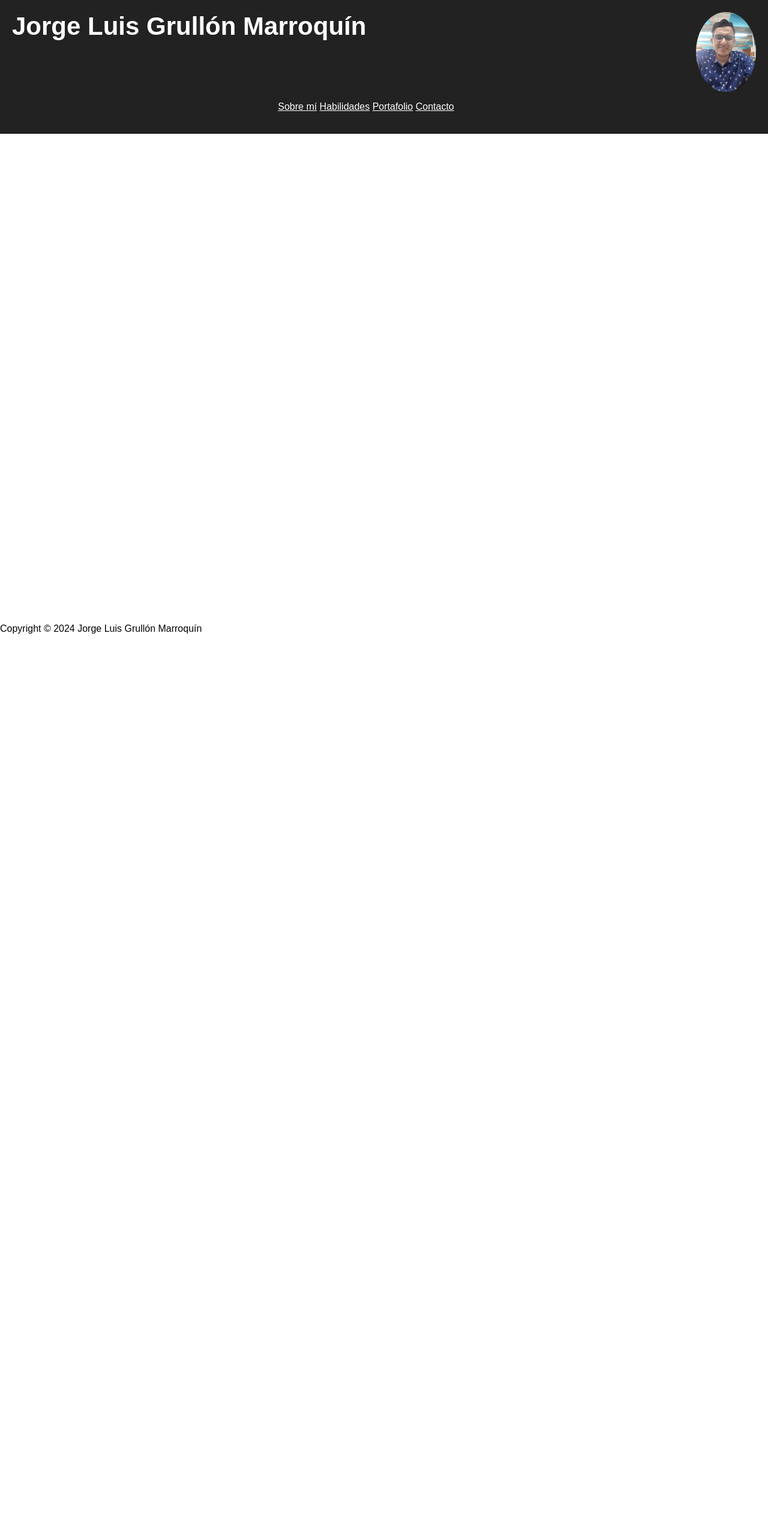
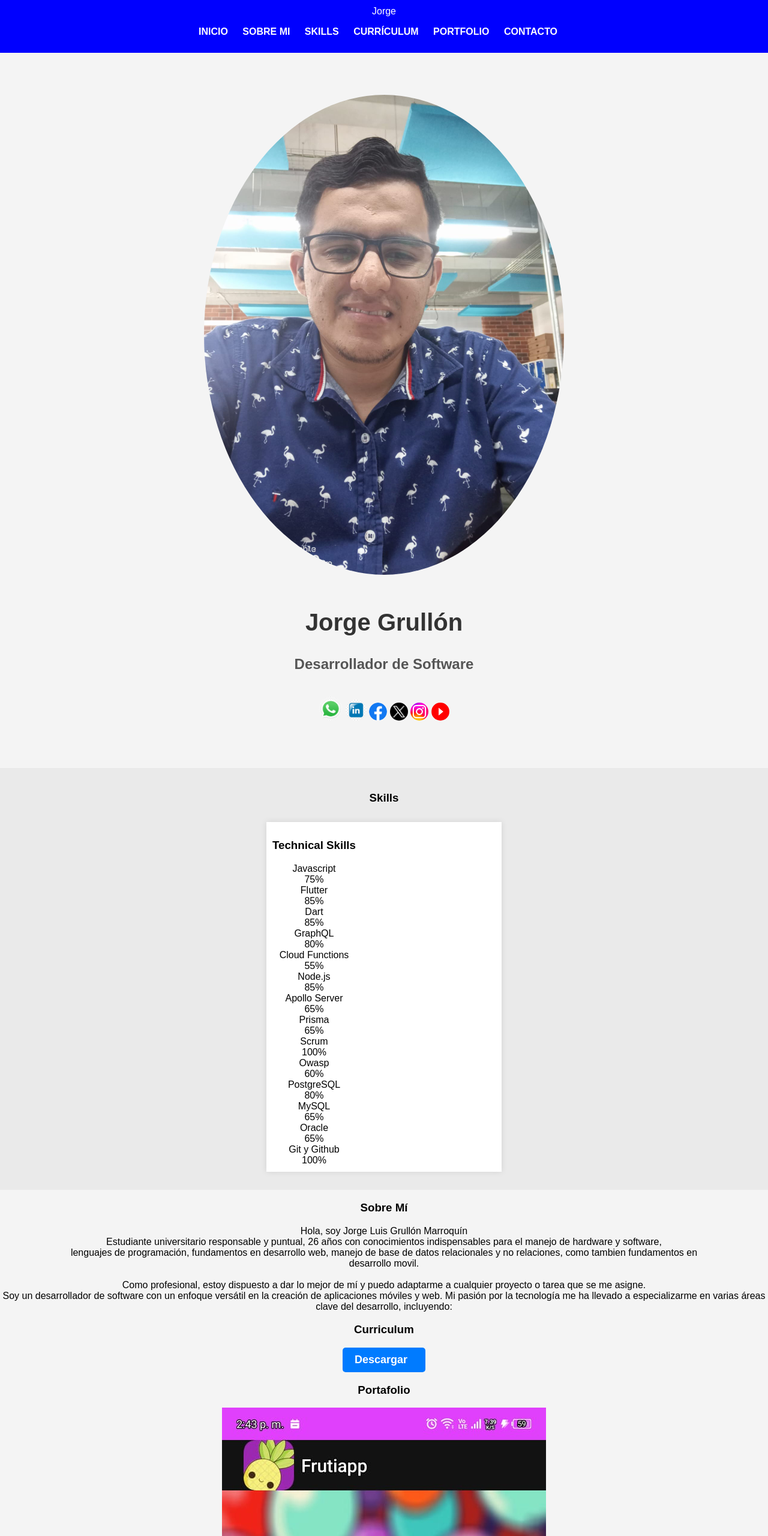
Before and after one commit to JorgeSystem23/my_portfile, a plain HTML site: page index.html in a window 1280 px wide. Shown: the top 2560 px of the page at 60% size. Before the commit the page ends 1073 px from the top, so only its background shows below. Drawn offline with Linux system fonts and the light colour scheme.

Commit message:
Update of my portfolio

```diff
--- a/css/index.css
+++ b/css/index.css
@@ -1,106 +1,178 @@
+/* Estilos generales */
 body {
-  font-family: sans-serif;
+  font-family: Arial, sans-serif;
   margin: 0;
   padding: 0;
-}
-
-main {
-  margin: 0;
-  padding: 0;
-}
-
-main {
-  width: 100%;
-  height: 100vh;
-  overflow: hidden;
+  background-color: #f4f4f4;
 }
 
 header {
-  background-color: #222;
+  background-color: blue;
   color: #fff;
+  padding: 10px 0;
+  text-align: center;
+  box-shadow: none;
+}
+
+nav ul {
+  padding: 0;
+  list-style: none;
+}
+
+nav ul li {
+  display: inline-block;
+  margin-right: 20px;
+}
+
+nav ul li a {
+  color: #fff;
+  text-decoration: none;
+  font-weight: bold;
+}
+
+.contenido-seccion {
+  text-align: center;
+}
+
+.proyecto {
+  text-align: center;
+  font-size: larger;
+  padding: 85px;
+  font-size: x-large;
+}
+
+/* Estilos del área principal */
+#inicio {
+  text-align: center;
+  padding: 50px 0;
+}
+
+#inicio img {
+  border-radius: 75%;
+  margin: 20px 0;
+  box-shadow: none;
+}
+
+#inicio h1 {
+  font-size: 2.5em;
+  color: #333;
+}
+
+#inicio h2 {
+  font-size: 1.5em;
+  color: #555;
+}
+
+.social-media-icons {
+  margin: 5px 0;
+  height: 105;
+  width: 105;
+}
+
+/* Estilos de la sección de habilidades */
+#skills {
+  background-color: #eaeaea;
   padding: 20px;
   text-align: center;
-  display: grid;
-  justify-content: space-between;
-  grid-template-columns: 1fr auto;
 }
 
-header h1 {
-  margin: 0;
-  font-size: 42px;
-  padding: 50;
+.skill-set {
   display: flex;
-  justify-content: space-between;
-  text-align: center;
-  float: left;
+  flex-wrap: wrap;
+  justify-content: space-around;
 }
 
-header img {
-  width: 100px;
-  border-radius: 50%;
-  margin: 0 auto;
-  display: flex;
-  justify-content: space-between;
-  float: right;
+.skill-set > div {
+  width: 30%;
+  margin: 10px 0;
+  background-color: #fff;
+  padding: 10px;
+  box-shadow: 0 0 10px rgba(0, 0, 0, 0.1);
 }
 
-section {
-  margin-bottom: 20px;
+/* Fila */
+.fila {
+  display: flex;
+  flex-wrap: wrap;
 }
 
-.hidden {
-  display: none;
+/* Formulario */
+#for {
+  width: 100%;
+  max-width: 600px;
+  margin: 0 auto;
+  padding: 30px;
+  border: 1px solid #ddd;
+  border-radius: 10px;
 }
 
-section h2 {
-  margin-top: 0;
-  font-size: 18px;
+/* Campos de texto */
+input[type="text"],
+input[type="number"],
+input[type="email"],
+textarea {
+  width: 100%;
+  padding: 10px;
+  margin-bottom: 20px;
+  border: 1px solid #ccc;
+  border-radius: 5px;
+  font-size: 16px;
 }
 
-.sobre-mi p {
-  text-align: justify;
+/* Mensaje */
+textarea {
+  height: 150px;
 }
 
-.habilidades ul {
-  list-style: none;
-  padding: 0;
-  margin: 0;
+/* Botón de envío */
+button {
+  background-color: #007bff;
+  color: #fff;
+  font-size: 18px;
+  font-weight: bold;
+  padding: 10px 20px;
+  border: none;
+  border-radius: 5px;
+  cursor: pointer;
+  transition: 0.3s;
 }
 
-.habilidades ul li {
-  display: inline-block;
+button:hover {
+  background-color: #0069d9;
+}
+
+/* Icono de avión */
+.fa-paper-plane {
   margin-right: 10px;
 }
 
-/* Agrega una regla de transición para suavizar los cambios */
-.carousel {
-  width: 500px;
-  height: 300px;
-  overflow: hidden;
+/* Overlay */
+.overlay {
+  position: absolute;
+  top: 0;
+  left: 0;
+  right: 0;
+  bottom: 0;
+  background-color: rgba(0, 0, 0, 0.5);
+  opacity: 0;
+  transition: 0.3s;
 }
 
-.carousel-item {
-  display: none;
-  position: absolute;
-  left: 0;
-  top: 0;
-  opacity: 0;
-  transition: opacity 0.5s ease-in-out;
-}
-
-/* Muestra la imagen actual */
-.carousel-item.active {
-  display: block;
+button:hover .overlay {
   opacity: 1;
 }
 
-/* Navegacion */
-nav a {
-  color: #fff;
-  transition: all 0.3s ease-in-out;
+/* Media queries */
+@media (max-width: 768px) {
+  #for {
+    width: 100%;
+  }
 }
 
-nav a:hover {
-  color: #000;
-  background-color: #ddd;
+/* Estilos del footer */
+footer {
+  background-color: #1e2326;
+  color: #fff;
+  padding: 20px 0;
+  text-align: center;
 }
--- a/index.html
+++ b/index.html
@@ -3,174 +3,264 @@
   <head>
     <meta charset="UTF-8" />
     <meta name="viewport" content="width=device-width, initial-scale=1.0" />
-    <title>Portafolio | Jorge Luis Grullón Marroquín</title>
+    <title>Jorge Luis Grullón Marroquín</title>
     <link rel="stylesheet" href="css/index.css" />
-    <script src="js/index.js"></script>
   </head>
   <body>
     <header>
-      <h1>Jorge Luis Grullón Marroquín</h1>
-      <img
-        src="assets/foto-jorge.jpeg"
-        alt="Foto de Jorge Luis Grullón Marroquín"
-      />
+      <div id="logo">Jorge</div>
       <nav>
         <ul>
-          <a href="#sobre-mi">Sobre mí</a>
-          <a href="#habilidades">Habilidades</a>
-          <a href="#portafolio">Portafolio</a>
-          <a href="#contacto">Contacto</a>
+          <li><a href="#inicio">INICIO</a></li>
+          <li><a href="#sobre-mi">SOBRE MI</a></li>
+          <li><a href="#skills">SKILLS</a></li>
+          <li><a href="#curriculum">CURRÍCULUM</a></li>
+          <li><a href="#portfolio">PORTFOLIO</a></li>
+          <li><a href="#contacto">CONTACTO</a></li>
         </ul>
       </nav>
     </header>
 
     <main>
-      <section id="sobre-mi" class="hidden">
-        <h2>Sobre mí</h2>
-        <p>
-          Soy un desarrollador de software apasionado y dedicado, con 26 años de
-          edad y experiencia tanto en el desarrollo frontend como backend. Mi
-          trayectoria académica y profesional me ha proporcionado un sólido
-          dominio de una variedad de tecnologías y herramientas fundamentales
-          para el éxito en el campo del desarrollo de software.
-          <br /><br />
-          Con una formación universitaria en informática, he adquirido
-          conocimientos esenciales en el manejo de hardware y software, así como
-          un profundo entendimiento de los lenguajes de programación. Mi enfoque
-          se centra en la creación de soluciones móviles y web innovadoras que
-          satisfagan las necesidades y expectativas del usuario.
-          <br /><br />
-          Durante mis años de experiencia, he trabajado con una amplia gama de
-          tecnologías, entre las que se incluyen:
-        </p>
+      <section id="inicio">
+        <img src="assets/foto-jorge.jpeg" alt="" style="width: 600px; height: 800px"/>
+        <h1>Jorge Grullón</h1>
+        <h2>Desarrollador de Software</h2>
+        <div class="social-media-icons">
+          <a href="https://wa.me/qr/XLKRVCNR6LCAO1" target="_blank"
+            ><img src="assets/whatsapp.png" alt="WhatsApp" style="width: 40px; height: 40px"
+          /></a>
+          <a
+            href="https://www.linkedin.com/in/jorge-grull%C3%B3n-289719282?utm_source=share&utm_campaign=share_via&utm_content=profile&utm_medium=android_app"
+            target="_blank"
+            ><img src="assets/linkedin.jpeg" alt="LinkedIn" style="width: 35px; height: 35px"
+          /></a>
+          <a
+            href="https://www.facebook.com/share/jAVvopraGfLTRwfL/?mibextid=qi2Omg"
+            target="_blank"
+            ><img src="assets/facebook.png" alt="Facebook" style="width: 30px; height: 30px"
+          /></a>
+          <a href="https://x.com/JorgeLuisGM8?t=ZptzB3KFZoXaxDmzKlr6Ng&s=08" target="_blank"
+            ><img src="assets/twitter.webp" alt="Twitter" style="width: 30px; height: 30px"
+          /></a>
+          <a
+            href="https://www.instagram.com/jorge_grullon98?utm_source=qr&igsh=YWU3eG1qcnJ5Y3Bs"
+            target="_blank"
+            ><img src="assets/instagram.png" alt="Instagram" style="width: 30px; height: 30px"
+          /></a>
+          <a href="https://youtube.com/@ingenieriachapina6283?feature=shared" target="_blank"
+            ><img src="assets/youtube.png" alt="YouTube" style="width: 30px; height: 30px"
+          /></a>
+        </div>
       </section>
-      <section id="habilidades" class="hidden">
-        <h2>Habilidades</h2>
-        <ul>
-          <ul>
-            <li>
-              Node.js: He utilizado Node.js durante 4 años para desarrollar
-              aplicaciones backend escalables y eficientes.
-            </li>
-            <li>
-              Flutter (mobile y web): Como un entusiasta de Flutter, he creado
-              aplicaciones móviles y web atractivas y de alto rendimiento
-              utilizando este framework durante 3 años.
-            </li>
-            <li>
-              JavaScript: Con 5 años de experiencia en JavaScript, he
-              desarrollado aplicaciones frontend dinámicas e interactivas, así
-              como aplicaciones backend robustas.
-            </li>
-            <li>
-              PHP: Con 3 años de experiencia en PHP, he construido sistemas web
-              complejos y funcionales.
-            </li>
-            <li>
-              HTML: Con 6 años de experiencia en HTML, tengo un dominio sólido
-              en la estructura y semántica de las páginas web.
-            </li>
-            <li>
-              CSS: He trabajado con CSS durante 6 años, creando interfaces de
-              usuario atractivas y responsivas.
-            </li>
-            <li>
-              GraphQL: Con 2 años de experiencia en GraphQL, he implementado
-              APIs eficientes y flexibles para el intercambio de datos entre
-              cliente y servidor.
-            </li>
-          </ul>
-        </ul>
-      </section>
-      <section id="portafolio" class="hidden">
-        <h2>Portafolio</h2>
-        <ul>
-          <li>
-              <h3>Aplicación web para la gestión de tareas</h3>
-              <p>
-                Esta aplicación permite a los usuarios crear, editar y eliminar
-                tareas. También permite organizar las tareas por categorías y
-                prioridades.
-              </p>
-              <div class="portfolio-item">
-                <h3>Frutiapp</h3>
-                <p>
-                  El proyecto "FrutiApp" es una aplicación móvil educativa
-                  diseñada específicamente para niños en edad preescolar y de
-                  primaria (3-10 años) que están aprendiendo conceptos
-                  matemáticos básicos, como la suma, resta y multiplicación. La
-                  aplicación tiene como objetivo proporcionar un entorno
-                  interactivo y divertido donde los niños puedan practicar y
-                  reforzar sus habilidades matemáticas de una manera lúdica y
-                  atractiva.
-                </p>
-                <div class="carousel">
-                  <img src="assets/screen_1.jpeg" alt="Frutiapp" />
-                  <img src="assets/screen_2.jpeg" alt="Frutiapp" />
+
+      <!-- Skills -->
+      <section id="skills">
+        <h3>Skills</h3>
+        <div class="skill-set">
+              <div class="fila">
+                <!-- Technical Skill -->
+                <div class="col">
+                  <h3>Technical Skills</h3>
+                  <div class="skill">
+                    <span>Javascript</span>
+                    <div class="barra-skill">
+                      <div class="progreso">
+                        <span>75%</span>
+                      </div>
+                    </div>
+                    <span>Flutter</span>
+                    <div class="barra-skill">
+                      <div class="progreso">
+                        <span>85%</span>
+                      </div>
+                    </div>
+                    <span>Dart</span>
+                    <div class="barra-skill">
+                      <div class="progreso">
+                        <span>85%</span>
+                      </div>
+                    </div>
+                    <span>GraphQL</span>
+                    <div class="barra-skill">
+                      <div class="progreso">
+                        <span>80%</span>
+                      </div>
+                    </div>
+                    <span>Cloud Functions</span>
+                    <div class="barra-skill">
+                      <div class="progreso">
+                        <span>55%</span>
+                      </div>
+                    </div>
+                    <span>Node.js</span>
+                    <div class="barra-skill">
+                      <div class="progreso">
+                        <span>85%</span>
+                      </div>
+                    </div>
+                    <span>Apollo Server</span>
+                    <div class="barra-skill">
+                      <div class="progreso">
+                        <span>65%</span>
+                      </div>
+                    </div>
+                    <span>Prisma</span>
+                    <div class="barra-skill">
+                      <div class="progreso">
+                        <span>65%</span>
+                      </div>
+                    </div>
+                    <span>Scrum</span>
+                    <div class="barra-skill">
+                      <div class="progreso">
+                        <span>100%</span>
+                      </div>
+                    </div>
+                    <span>Owasp</span>
+                    <div class="barra-skill">
+                      <div class="progreso">
+                        <span>60%</span>
+                      </div>
+                    </div>
+                    <span>PostgreSQL</span>
+                    <div class="barra-skill">
+                      <div class="progreso">
+                        <span>80%</span>
+                      </div>
+                    </div>
+                    <span>MySQL</span>
+                    <div class="barra-skill">
+                      <div class="progreso">
+                        <span>65%</span>
+                      </div>
+                    </div>
+                    <span>Oracle</span>
+                    <div class="barra-skill">
+                      <div class="progreso">
+                        <span>65%</span>
+                      </div>
+                    </div>
+                    <span>Git y Github</span>
+                    <div class="barra-skill">
+                      <div class="progreso">
+                        <span>100%</span>
+                      </div>
+                    </div>
+                  </div>
                 </div>
               </div>
-          </li>
-          <li>
-              <h3>Aplicación móvil para la gestión de finanzas personales</h3>
-              <p>
-                Esta aplicación permite a los usuarios registrar sus ingresos y
-                gastos, así como establecer presupuestos y metas financieras.
-              </p>
-          </li>
-          <li>
-              <h3>Sitio web para una empresa de turismo</h3>
-              <p>
-                Este sitio web permite a los usuarios reservar tours y
-                actividades, así como obtener información sobre los diferentes
-                destinos turísticos.
-              </p>
-          </li>
-        </ul>
+            </div>
+          </section>
+        </div>
       </section>
-      <section id="contacto" class="hidden">
-        <h2>Contacto</h2>
-        <p>
-          Si tienes alguna pregunta o deseas contactarme para un proyecto,
-          puedes hacerlo a través de los siguientes medios:
-        </p>
-        <ul>
-          <div class="social-icons">
-            <i class="fa fa-envelope">
-              Correo Electronico:
-              <a href="mailto:prosystem155@gmail.com"
-                >prosystem155@gmail.com</a
-              ></i
-            ><br />
-            <i class="fab fa-linkedin">
-              LinkedIn:
-              <a
-                href="https://www.linkedin.com/in/jorge-grull%C3%B3n-289719282?utm_source=share&utm_campaign=share_via&utm_content=profile&utm_medium=android_app"
-                >LinkedIn</a
-              ></i
-            ><br />
-            <i class="fab fa-facebook">
-              Facebook:
-              <a href="https://www.facebook.com/ProSystem2020?mibextid=ZbWKwL"
-                >ProSystem - Facebook</a
-              ></i
-            ><br />
-            <i class="fab fa-instagram">
-              Instagram:
-              <a
-                href="https://www.instagram.com/jorge_grullon98?utm_source=qr&igsh=YWU3eG1qcnJ5Y3Bshttps://www.instagram.com/jorge_grullon98?utm_source=qr&igsh=YWU3eG1qcnJ5Y3Bs"
-                >Instagram - Personal</a
-              ></i
-            ><br />
-            <i class="fab fa-whatsapp">
-              Whatsapp:
-              <a href="https://wa.me/qr/XLKRVCNR6LCAO1">Pro-System</a></i
-            ><br />
+      <!-- Más secciones según sea necesario -->
+      <!-- SOBRE MI -->
+      <section id="sobre-mi" class="sobre-mi">
+        <div class="contenido-seccion">
+          <h3>Sobre Mí</h3>
+            <p>
+              <span>Hola, soy Jorge Luis Grullón Marroquín</span><br />
+              Estudiante universitario responsable y puntual, 26 años con
+              conocimientos indispensables para el manejo de hardware y software,
+              <br />lenguajes de programación, fundamentos en desarrollo web,
+              manejo de base de datos relacionales y no relaciones, como tambien
+              fundamentos en <br />
+              desarrollo movil.
+              <br /><br />
+              Como profesional, estoy dispuesto a dar lo mejor de mí y puedo
+              adaptarme a cualquier proyecto o tarea que se me asigne.
+              <br />
+              Soy un desarrollador de software con un enfoque versátil en la
+              creación de aplicaciones móviles y web. Mi pasión por la tecnología
+              me ha llevado a especializarme en varias áreas clave del desarrollo,
+              incluyendo:
+            </p>
+        </div>
+      </section>
+
+      <!-- CURRICULUM -->
+      <section id="curriculum" class="curriculum">
+        <div class="contenido-seccion">
+          <h3>Curriculum</h3>
+            <button>
+              Descargar
+              <i class="fa-solid fa-paper-plane"></i>
+            </button>
+        </div>
+      </section>
+
+      <!-- Portafolio -->
+      <section id="portfolio" class="portfolio">
+        <div class="contenido-seccion">
+          <h3>Portafolio</h3>
+          <div class="galeria">
+            <img src="assets/screen_1.jpeg" alt="" />
+            <div class="proyecto">
+                <h4>Aprende y Juega</h4>
+                <p>
+                  El proyecto "Aprende y Juega: Operaciones Básicas" es una
+                  aplicación móvil educativa diseñada específicamente para niños
+                  en edad preescolar y de primaria (3-10 años) que están
+                  aprendiendo conceptos matemáticos básicos, como la suma, resta
+                  y multiplicación. La aplicación tiene como objetivo
+                  proporcionar un entorno interactivo y divertido donde los
+                  niños puedan practicar y reforzar sus habilidades matemáticas
+                  de una manera lúdica y atractiva.
+                </p>
+            </div>
           </div>
-        </ul>
+        </div>
+      </section>
+
+      <!-- Contacto -->
+      <section id="contacto" class="contacto">
+        <div class="contenido-seccion">
+          <h3>CONTACTO</h3>
+          <div class="fila">
+            <!-- Formulario -->
+            <div id="for" class="col">
+              <label for="nombre">Tu nombre: </label>
+              <input type="text" id="nombre" placeholder="Ingrese nombre" />
+              <br />
+              <label for="nombre">Numero Telefonico: </label>
+              <input
+                type="number"
+                id="telefono"
+                placeholder="Ingrese Número Telefonico"
+              />
+              <br />
+              <label for="nombre">Direccion de Correo: </label>
+              <input
+                type="email"
+                id="email"
+                placeholder="Ingrese Dirección De Correo"
+              />
+              <br />
+              <label for="nombre">Tema: </label>
+              <input type="text" id="tema" placeholder="Ingrese El Tema" />
+              <br />
+              <label for="nombre">Mensaje: </label>
+              <textarea
+                name=""
+                id="mensaje"
+                cols="30"
+                rows="10"
+                placeholder="Mensaje"
+              ></textarea
+              ><br />
+              <button type="submit">
+                Enviar Mensaje
+                <i class="fa-solid fa-paper-plane"></i>
+              </button>
+            </div>
+          </div>
+        </div>
       </section>
     </main>
+
     <footer>
-      <p>Copyright &copy; 2024 Jorge Luis Grullón Marroquín</p>
+      <p>&copy; 2024 Jorge Grullón</p>
     </footer>
   </body>
 </html>
```
Also changed, not shown: js/index.js (+19 -30 lines), assets/facebook.png (added), assets/instagram.png (added), assets/linkedin.jpeg (added), assets/twitter.webp (added), assets/whatsapp.png (added), assets/youtube.png (added).
